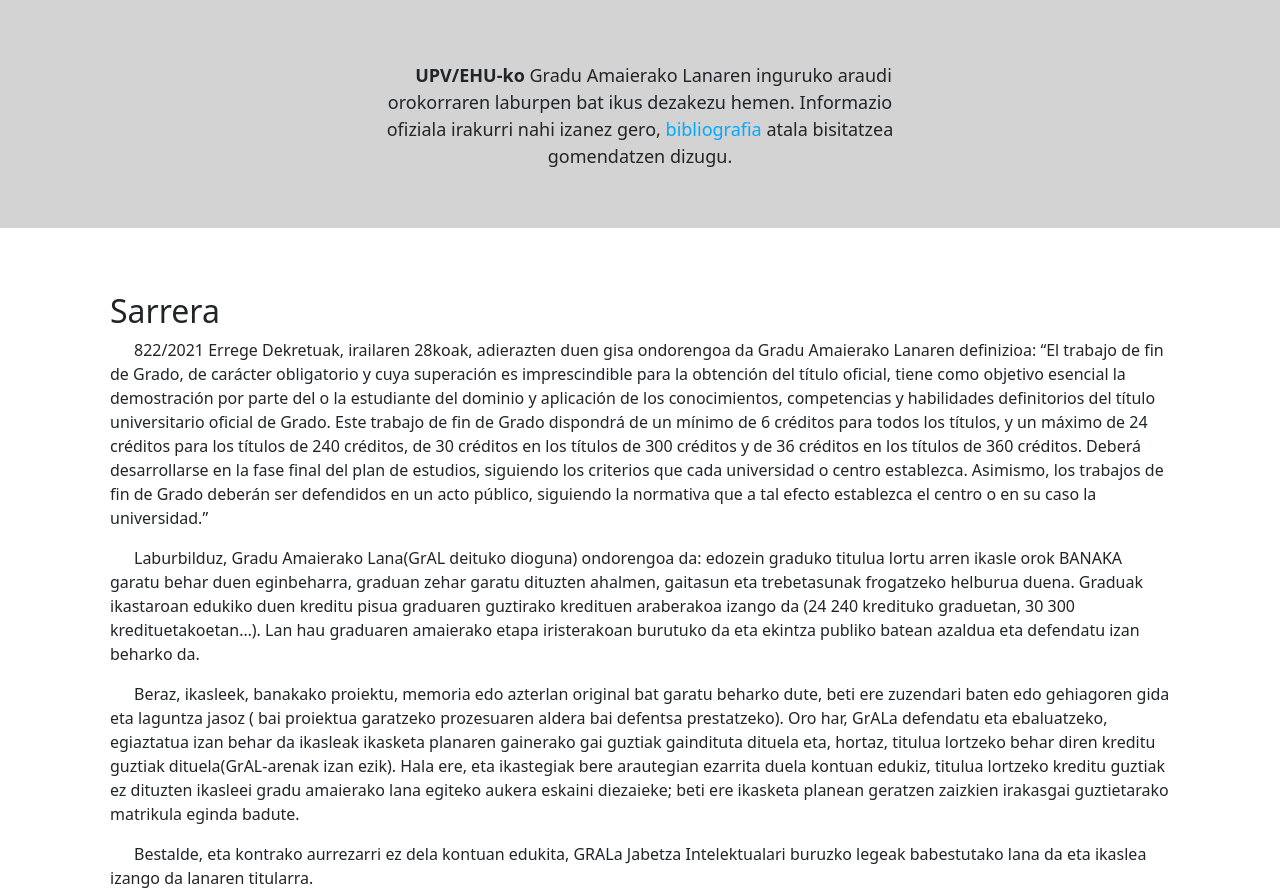
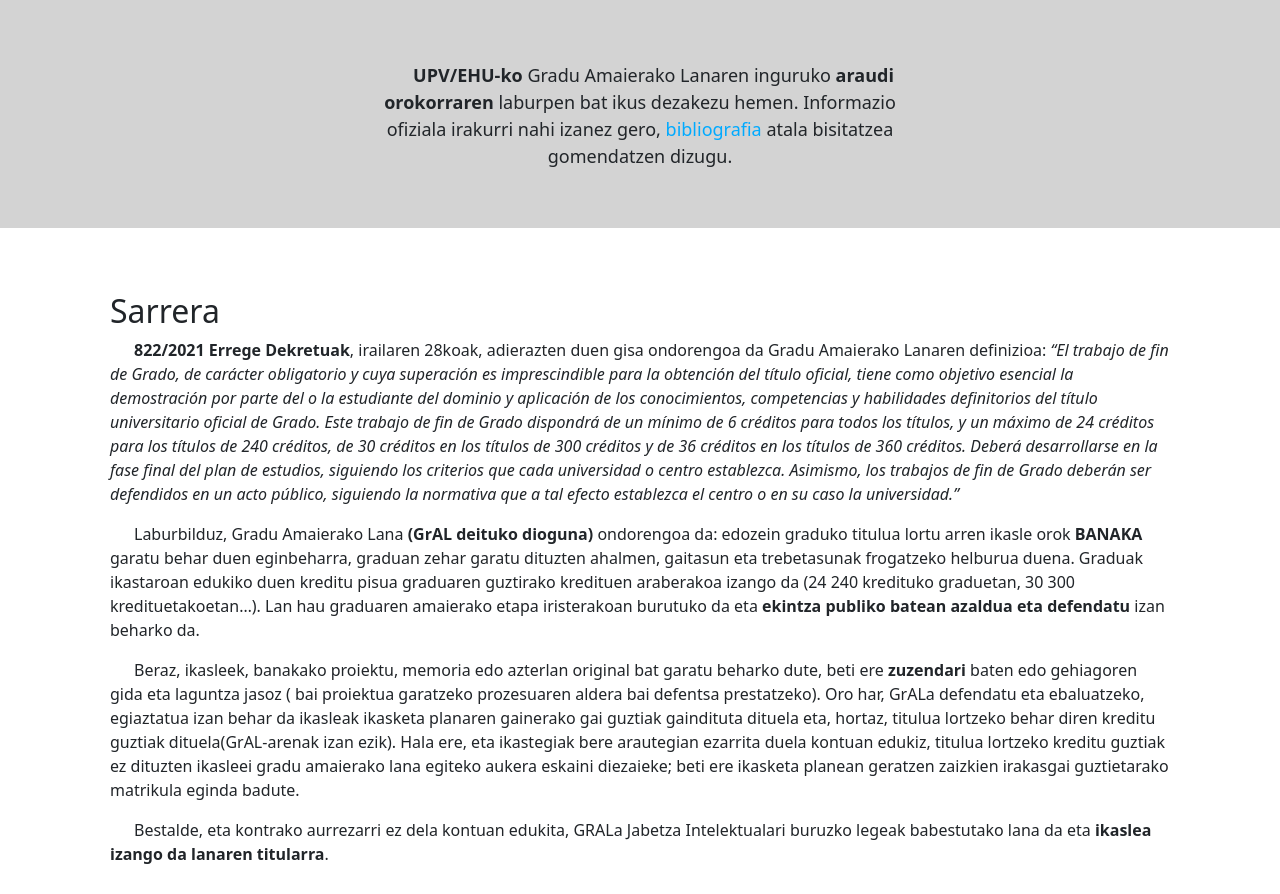
Before and after one commit to Braian-PC/GrAL, a website: page views/arauak_UPV_EHU.html in a window 1280 px wide. Shown: the part 402-1296 px from the top of the page. Drawn offline with nearby package versions, Linux system fonts and the light colour scheme; files that its build step writes are made by us from their sources; files whose address does not match are found by name.

Commit message:
Improve text emphasis in arauak_UPV_EHU.html and arauak_fakultatea.html for better clarity

```diff
--- a/views/arauak_UPV_EHU.html
+++ b/views/arauak_UPV_EHU.html
@@ -57,7 +57,7 @@
             <div class="d-flex flex-column align-items-center">
                 <div class="col-12 col-lg-6 mx-auto">
                         <p class="align-items-center text-center">
-                            <strong>UPV/EHU-ko</strong> Gradu Amaierako Lanaren inguruko araudi orokorraren laburpen bat ikus dezakezu hemen.
+                            <strong>UPV/EHU-ko</strong> Gradu Amaierako Lanaren inguruko <strong>araudi orokorraren</strong> laburpen bat ikus dezakezu hemen.
                             Informazio ofiziala irakurri nahi izanez gero, <a href="/bibliografia">bibliografia</a>  atala bisitatzea gomendatzen dizugu.
                         </p>
 
@@ -70,16 +70,16 @@
     <div class="container mt-4 edukia">
         <h2>Sarrera</h2>
         <p>
-            822/2021 Errege Dekretuak, irailaren 28koak, adierazten duen gisa ondorengoa da Gradu Amaierako Lanaren definizioa: “El trabajo de fin de Grado, de carácter obligatorio y cuya superación es imprescindible para la obtención del título oficial, tiene como objetivo esencial la demostración por parte del o la estudiante del dominio y aplicación de los conocimientos, competencias y habilidades definitorios del título universitario oficial de Grado. Este trabajo de fin de Grado dispondrá de un mínimo de 6 créditos para todos los títulos, y un máximo de 24 créditos para los títulos de 240 créditos, de 30 créditos en los títulos de 300 créditos y de 36 créditos en los títulos de 360 créditos. Deberá desarrollarse en la fase final del plan de estudios, siguiendo los criterios que cada universidad o centro establezca. Asimismo, los trabajos de fin de Grado deberán ser defendidos en un acto público, siguiendo la normativa que a tal efecto establezca el centro o en su caso la universidad.”
+           <strong>822/2021 Errege Dekretuak</strong>, irailaren 28koak, adierazten duen gisa ondorengoa da Gradu Amaierako Lanaren definizioa: <em> “El trabajo de fin de Grado, de carácter obligatorio y cuya superación es imprescindible para la obtención del título oficial, tiene como objetivo esencial la demostración por parte del o la estudiante del dominio y aplicación de los conocimientos, competencias y habilidades definitorios del título universitario oficial de Grado. Este trabajo de fin de Grado dispondrá de un mínimo de 6 créditos para todos los títulos, y un máximo de 24 créditos para los títulos de 240 créditos, de 30 créditos en los títulos de 300 créditos y de 36 créditos en los títulos de 360 créditos. Deberá desarrollarse en la fase final del plan de estudios, siguiendo los criterios que cada universidad o centro establezca. Asimismo, los trabajos de fin de Grado deberán ser defendidos en un acto público, siguiendo la normativa que a tal efecto establezca el centro o en su caso la universidad.”</em>
         </p>
         <p>
-            Laburbilduz, Gradu Amaierako Lana(GrAL deituko dioguna) ondorengoa da: edozein graduko titulua lortu arren ikasle orok BANAKA garatu behar duen eginbeharra, graduan zehar garatu dituzten ahalmen, gaitasun eta trebetasunak frogatzeko helburua duena. Graduak ikastaroan edukiko duen kreditu pisua graduaren guztirako kredituen araberakoa izango da (24 240 kredituko graduetan, 30 300 kredituetakoetan…). Lan hau graduaren amaierako etapa iristerakoan burutuko da eta ekintza publiko batean azaldua eta defendatu izan beharko da.
+            Laburbilduz, Gradu Amaierako Lana <strong>(GrAL deituko dioguna)</strong> ondorengoa da: edozein graduko titulua lortu arren ikasle orok <strong>BANAKA</strong> garatu behar duen eginbeharra, graduan zehar garatu dituzten ahalmen, gaitasun eta trebetasunak frogatzeko helburua duena. Graduak ikastaroan edukiko duen kreditu pisua graduaren guztirako kredituen araberakoa izango da (24 240 kredituko graduetan, 30 300 kredituetakoetan…). Lan hau graduaren amaierako etapa iristerakoan burutuko da eta <strong>ekintza publiko batean azaldua eta defendatu</strong> izan beharko da.
         </p>
         <p>
-            Beraz, ikasleek, banakako proiektu, memoria edo azterlan original bat garatu beharko dute, beti ere zuzendari baten edo gehiagoren gida eta laguntza jasoz ( bai proiektua garatzeko prozesuaren aldera bai defentsa prestatzeko). Oro har, GrALa defendatu eta ebaluatzeko, egiaztatua izan behar da ikasleak ikasketa planaren gainerako gai guztiak gaindituta dituela eta, hortaz, titulua lortzeko behar diren kreditu guztiak dituela(GrAL-arenak izan ezik). Hala ere, eta ikastegiak bere arautegian ezarrita duela kontuan edukiz, titulua lortzeko kreditu guztiak ez dituzten ikasleei gradu amaierako lana egiteko aukera eskaini diezaieke; beti ere ikasketa planean geratzen zaizkien irakasgai guztietarako matrikula eginda badute.
+            Beraz, ikasleek, banakako proiektu, memoria edo azterlan original bat garatu beharko dute, beti ere <strong>zuzendari</strong> baten edo gehiagoren gida eta laguntza jasoz ( bai proiektua garatzeko prozesuaren aldera bai defentsa prestatzeko). Oro har, GrALa defendatu eta ebaluatzeko, egiaztatua izan behar da ikasleak ikasketa planaren gainerako gai guztiak gaindituta dituela eta, hortaz, titulua lortzeko behar diren kreditu guztiak dituela(GrAL-arenak izan ezik). Hala ere, eta ikastegiak bere arautegian ezarrita duela kontuan edukiz, titulua lortzeko kreditu guztiak ez dituzten ikasleei gradu amaierako lana egiteko aukera eskaini diezaieke; beti ere ikasketa planean geratzen zaizkien irakasgai guztietarako matrikula eginda badute.
         </p>
         <p class="last-p">
-            Bestalde, eta kontrako aurrezarri ez dela kontuan edukita, GRALa Jabetza Intelektualari buruzko legeak babestutako lana da eta ikaslea izango da lanaren titularra.
+            Bestalde, eta kontrako aurrezarri ez dela kontuan edukita, GRALa Jabetza Intelektualari buruzko legeak babestutako lana da eta <strong>ikaslea izango da lanaren titularra</strong>.
         </p>
 
         <div class="content">
```
Also changed, not shown: views/arauak_fakultatea.html (+1 -1 lines).
